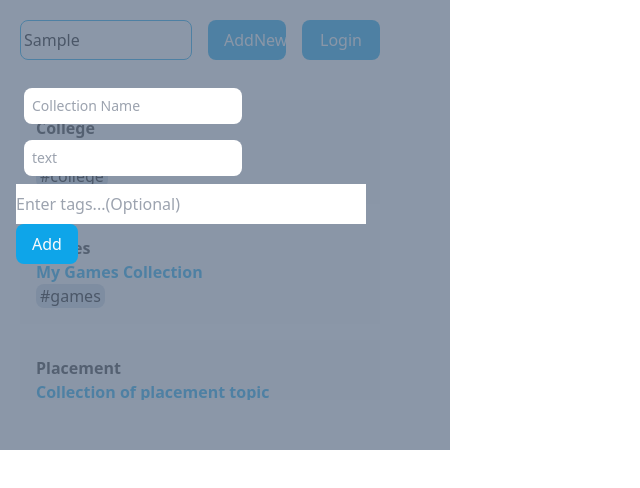
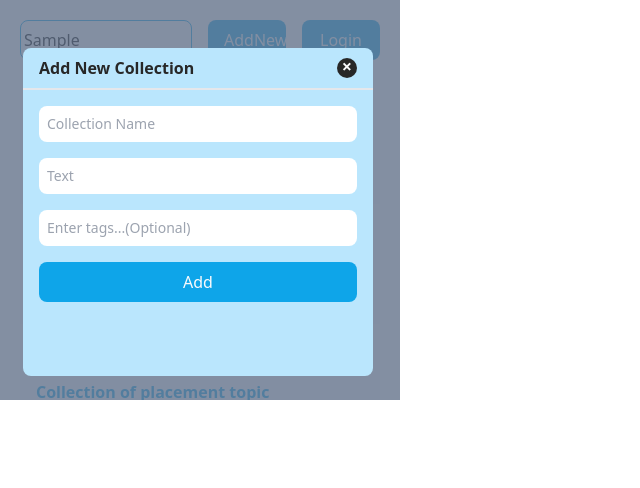
Before and after one commit to vishal-a-savaliya/one-space-browser-extensions, a React (Create React App) app: page /subcollectionscreen in a window 1280 px wide. Both pictures are taken after typing "Sample" into the empty fields and a click on the button "AddNew". Shown: the top 488 px of the page, without its empty margins (0-640 px from the left). Built offline with nearby package versions, Linux system fonts and the light colour scheme.

Commit message:
Completed Fronted prototype

```diff
--- a/src/components/AddNewCollection.js
+++ b/src/components/AddNewCollection.js
@@ -2,6 +2,7 @@ import React, { useState } from "react";
 import Input from "./UIComponents/Input";
 import Button from "./UIComponents/Button";
 import TagsInput from "./UIComponents/TagsInput";
+import CloseButton from "./UIComponents/CloseButton";
 function AddNewCollection(props) {
   const [collectionName, setCollectionName] = useState("");
   const [text, setText] = useState("");
@@ -19,7 +20,7 @@ function AddNewCollection(props) {
     props.onAdd(collectionData);
     setCollectionName("");
     setText("");
-    setTag("");
+    setTag([]);
     props.setIsToggled(false);
     console.log(tag);
   }
@@ -40,10 +41,17 @@ function AddNewCollection(props) {
     <>
       <div
         onClick={closeHandler}
-        className="fixed inset-0 bg-slate-500 h-[450px] w-[450px] opacity-75"
+        className="fixed inset-0 bg-slate-500 h-[25rem] w-[25rem] opacity-80"
       ></div>
-      <div className="fixed w-[350px] translate-x-4 translate-y--4  ">
-        <form className="bg-greenish">
+      <div className="fixed w-[350px] translate-x-[23px]  translate-y-[-32px] bg-sky-200 rounded-lg">
+        <div className="px-4 py-2 font-semibold text-base text-primary flex justify-between ">
+          Add New Collection
+          <div className="flex justify-center flex-col">
+            <CloseButton onClick={closeHandler} />
+          </div>
+        </div>
+        <div className="h-[288px] overflow-auto">
+          <form className="grid grid-rows-1 border-t-2 p-2 ">
             <Input
               type="text"
               required
@@ -54,15 +62,27 @@ function AddNewCollection(props) {
             <Input
               type="text"
               required
-            placeholder="text"
+              placeholder="Text"
               value={text}
               onChange={textInputHandler}
             />
             <TagsInput onAdd={tagAddHandler} />
-          <Button onClick={submitHandler}>Add</Button>
+            <Button onClick={submitHandler} className="p-[8px] m-[8px]">
+              Add
+            </Button>
           </form>
+        </div>
       </div>
     </>
   );
 }
 export default AddNewCollection;
+
+{
+  /* <button
+            className="h-[20px] w-[20px] bg-primary text-secondary rounded-full inline-flex justify-center items-center  text-[18px] pb-1"
+            onClick={closeHandler}
+          >
+            &times;
+          </button> */
+}
--- a/src/components/AddNewSubCollection.js
+++ b/src/components/AddNewSubCollection.js
@@ -2,6 +2,7 @@ import React, { useState } from "react";
 import Input from "./UIComponents/Input";
 import Button from "./UIComponents/Button";
 import TagsInput from "./UIComponents/TagsInput";
+import CloseButton from "./UIComponents/CloseButton";
 function AddNewSubCollection(props) {
   /*https://www.npmjs.com/package/react-tag-input*/
   const [title, setTitle] = useState("");
@@ -23,18 +24,34 @@ function AddNewSubCollection(props) {
   }
   function submitHandler(e) {
     e.preventDefault();
+    if (title.trim().length === 0 || link.trim().length === 0) {
+      return;
+    }
     props.onAdd(subCollectionData);
     setTitle("");
     setLink("");
-    setTag("");
+    setTag([]);
     console.log(title, link, tag);
+    props.setIsToggled(false);
+  }
+  function closeHandler() {
     props.setIsToggled(false);
   }
   return (
     <>
-      <div className="fixed inset-0 bg-slate-500 h-[450px] w-[450px] opacity-75"></div>
-      <div className="fixed w-[350px] translate-x-[44px] translate-y-[-64px] ">
-        <form className=" bg-greenish grid grid-rows-1 gap-[16px] mx-[20px] my-[25px] rounded-[8px] p-[8px]">
+      <div
+        className="fixed inset-0 bg-slate-500 h-[25rem] w-[25rem] opacity-80"
+        onClick={closeHandler}
+      ></div>
+      <div className="fixed w-[350px] translate-x-[23px]  translate-y-[-85px]  bg-sky-200 rounded-lg">
+        <div className="px-4 py-2 font-semibold text-base text-primary flex justify-between">
+          Add New Collection
+          <div className="flex justify-center flex-col">
+            <CloseButton onClick={closeHandler} />
+          </div>
+        </div>
+        <div className="h-[288px] overflow-auto">
+          <form className=" grid grid-rows-1 border-2 p-2">
             <Input
               type="text"
               placeholder="Title"
@@ -42,14 +59,17 @@ function AddNewSubCollection(props) {
               onChange={titleHandler}
             />
             <Input
-            type="text"
+              type="url"
               placeholder="Link"
               value={link}
               onChange={linkHandler}
             />
             <TagsInput onAdd={tagAddHandler} />
-          <Button onClick={submitHandler}>Save</Button>
+            <Button onClick={submitHandler} className="p-[8px] m-[8px]">
+              Save
+            </Button>
           </form>
+        </div>
       </div>
     </>
   );
--- a/src/components/Collections/SubCollectionItem.js
+++ b/src/components/Collections/SubCollectionItem.js
@@ -26,9 +26,9 @@ function SubCollectionItem(props) {
         </div>
       </Link>
       <div className="flex justify-center flex-col col-span-2">
-        <DeleteButton onClick={() => props.onRemoveSubCollectionItem(props.id)}>
-          X
-        </DeleteButton>
+        <DeleteButton
+          onClick={() => props.onRemoveSubCollectionItem(props.id)}
+        />
       </div>
     </li>
   );
--- a/src/components/UIComponents/Button.js
+++ b/src/components/UIComponents/Button.js
@@ -5,7 +5,7 @@ function Button(props) {
     <>
       <button
         type="button"
-        className="bg-sky-500 text-secondary hover:bg-blackish hover:text-white py-[8px] px-[16px] rounded-[8px]"
+        className={`bg-sky-500 text-secondary hover:bg-blackish hover:text-white py-[8px] px-[16px] rounded-lg ${props.className}`}
         onClick={props.onClick}
       >
         {props.children}
--- /dev/null
+++ b/src/components/UIComponents/CloseButton.js
@@ -0,0 +1,13 @@
+import React from "react";
+function CloseButton(props) {
+  return (
+    <button
+      className="  h-[20px] w-[20px] bg-primary text-secondary rounded-full inline-flex justify-center items-center  text-[18px] pb-1 "
+      {...props}
+    >
+      &times;
+    </button>
+  );
+}
+export default CloseButton;
+//invisible
--- a/src/components/UIComponents/DeleteButton.js
+++ b/src/components/UIComponents/DeleteButton.js
@@ -2,7 +2,7 @@ import React from "react";
 function DeleteButton(props) {
   return (
     <button
-      className="  invisible group-hover:visible h-[20px] w-[20px] bg-primary text-secondary rounded-full inline-flex justify-center items-center  text-[18px] "
+      className="  invisible group-hover:visible h-[20px] w-[20px] bg-primary text-secondary rounded-full inline-flex justify-center items-center  text-[18px] pb-1 "
       {...props}
     >
       &times;
--- a/src/components/UIComponents/Input.js
+++ b/src/components/UIComponents/Input.js
@@ -13,7 +13,7 @@ function Input(props) {
         placeholder={props.placeholder}
         value={props.value}
         onChange={props.onChange}
-        className="p-[8px] m-[8px] text-sm rounded-[8px]"
+        className="p-[8px] m-[8px] text-sm rounded-[8px] outline-none"
       />
     </>
   );
--- a/src/components/UIComponents/TagsInput.js
+++ b/src/components/UIComponents/TagsInput.js
@@ -19,16 +19,16 @@ function TagsInput(props) {
     setTags(tags.filter((el, i) => i !== index));
   }
   return (
-    <div className=" flex items-center flex-wrap gap-[0.5em]">
+    <div className=" flex items-center flex-wrap gap-[0.5em] m-2">
       {tags.map((tag, index) => (
         <div
           key={index}
-          className="bg-slate-300  inline-block px-[0.75em] py-[0.5em] rounded-[20px]"
+          className="bg-slate-300  inline-block px-2 py-1 rounded-[20px] text-sm"
         >
-          <span className="">{tag}</span>
+          <span>{tag}</span>
           <span
             onClick={() => removeTag(index)}
-            className="h-[20px] w-[20px] bg-primary text-secondary rounded-full inline-flex justify-center items-center ml-[0.5em] text-[18px]"
+            className="h-[15px] w-[15px] bg-primary text-secondary rounded-full inline-flex justify-center items-center ml-[0.5em] text-[18px]"
           >
             &times;
           </span>
@@ -36,7 +36,7 @@ function TagsInput(props) {
       ))}
       <input
         onKeyDown={keyDownHandler}
-        className=" grow py-[0.5em] px-[0] border-none outline-none "
+        className=" grow   outline-none p-[8px]  text-sm rounded-[8px]"
         type="text"
         placeholder="Enter tags...(Optional)"
       ></input>
--- a/src/index.css
+++ b/src/index.css
@@ -1,15 +1,15 @@
 @tailwind base;
+@tailwind components;
+@tailwind utilities;
 *::-webkit-scrollbar {
-  width: 5px;
+  width: 3px;
   background-color: white;
 }
 *::-webkit-scrollbar-track {
-  border-radius: 5px;
+  border-radius: 3px;
 }
 
 *::-webkit-scrollbar-thumb {
-  border-radius: 14px;
+  border-radius: 3px;
   border: 3px solid lightgray;
 }
-@tailwind components;
-@tailwind utilities;
```
Lines whose indentation alone changed are shown as unchanged.
